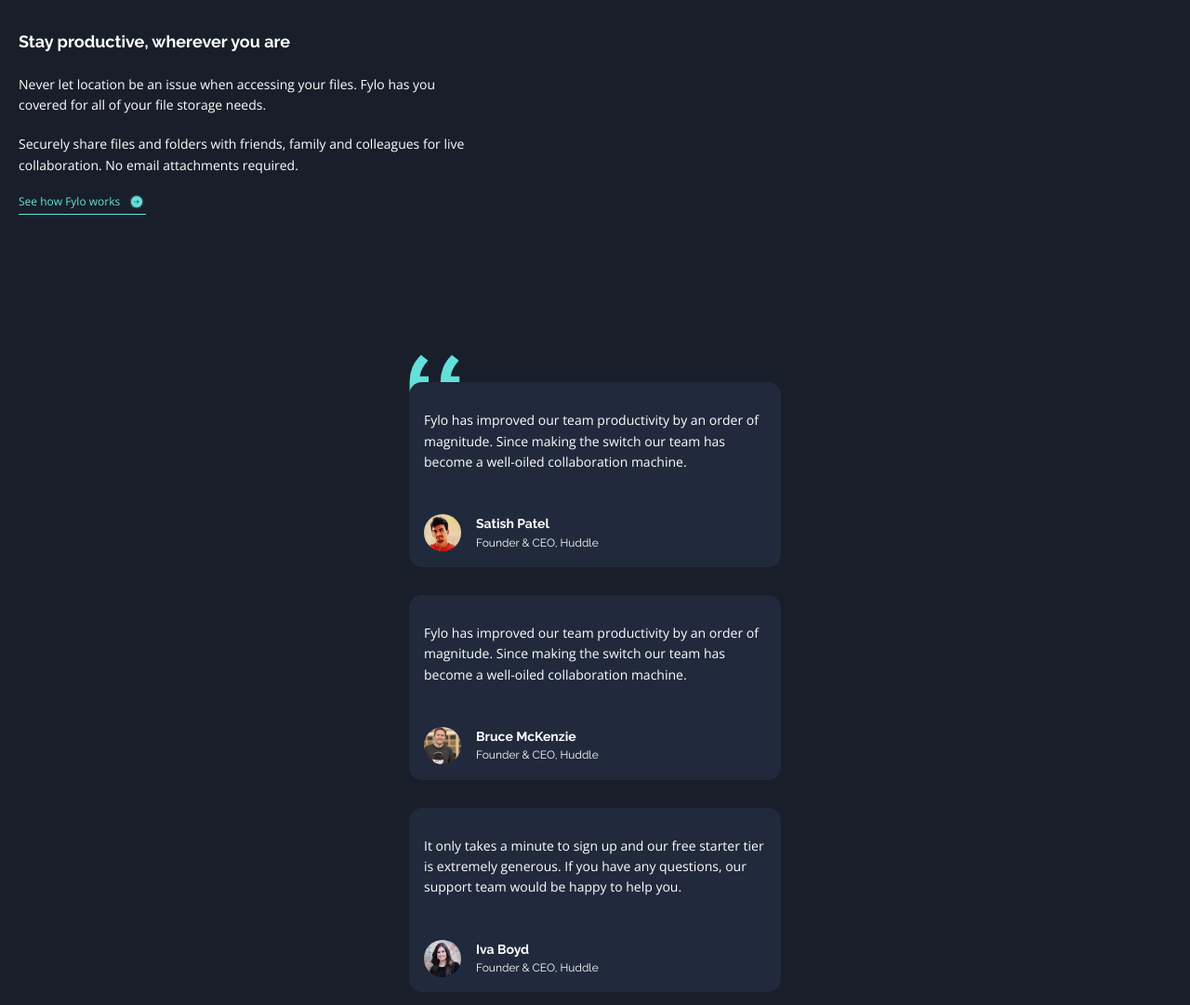
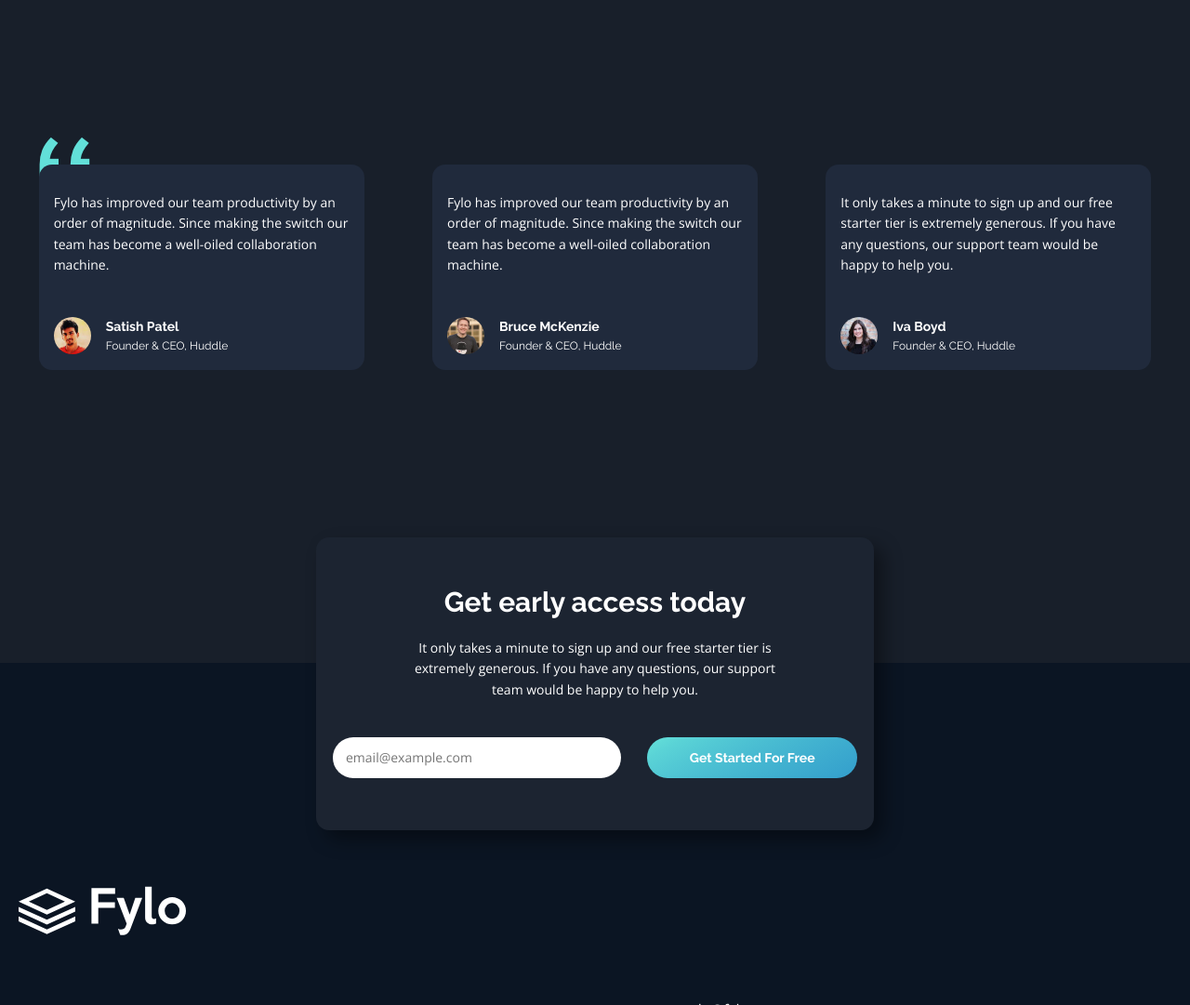
Before and after one commit to vanzasetia/fylo-dark-theme-landing-page, a plain HTML site: page index.html in a window 1280 px wide. Shown: the part 1719-2800 px from the top of the page at 93% size. Drawn offline with nearby package versions, Linux system fonts and the light colour scheme; a script that the page names is missing.

Commit message:
Added layout for 800px above

```diff
--- a/css/style.css
+++ b/css/style.css
@@ -485,6 +485,11 @@
     height: 31.25rem;
   }
 }
+@media screen and (min-width: 50em) {
+  .header {
+    background-image: url("../images/bg-curvy-desktop.svg");
+  }
+}
 
 .header__content {
   margin-top: 2.5rem;
@@ -596,6 +601,17 @@
   flex-direction: column-reverse;
   gap: 1.25rem;
 }
+@media screen and (min-width: 50em) {
+  .productive .container {
+    display: flex;
+    flex-direction: row-reverse;
+  }
+}
+
+.productive__text {
+  margin: 0 auto;
+  max-width: 31.25rem;
+}
 
 .productive__title {
   font-size: 1.125rem;
@@ -603,7 +619,6 @@
 
 .productive__description {
   margin: 1.25rem 0;
-  max-width: 31.25rem;
 }
 
 .productive__link {
@@ -637,8 +652,16 @@
 }
 
 .testimonials .container {
-  display: grid;
+  display: flex;
+  flex-direction: column;
   gap: 1.875rem;
+}
+@media screen and (min-width: 50em) {
+  .testimonials .container {
+    flex-direction: row;
+    flex-wrap: wrap;
+    justify-content: center;
+  }
 }
 
 .testimonials__card {
@@ -650,7 +673,7 @@
   border-radius: 1em;
   background-color: #202a3c;
   padding: 1rem;
-  max-width: 25rem;
+  max-width: 21.875rem;
 }
 
 .testimonials__quotes {
@@ -702,14 +725,36 @@
   max-width: 25rem;
   text-align: center;
 }
+@media screen and (min-width: 50em) {
+  .cta__card {
+    max-width: 37.5rem;
+  }
+}
 
 .cta__title {
   font-size: 1.25rem;
+}
+@media screen and (min-width: 50em) {
+  .cta__title {
+    font-size: 1.875rem;
+  }
+}
+
+.cta__description {
+  margin-right: auto;
+  margin-left: auto;
+  max-width: 25rem;
 }
 
 .cta__form {
   display: grid;
   margin-top: 2.5rem;
+}
+@media screen and (min-width: 50em) {
+  .cta__form {
+    justify-content: space-between;
+    grid-template-columns: 55% 40%;
+  }
 }
 
 .cta__input-email {
@@ -723,6 +768,12 @@
   outline: none;
 }
 
+.cta__input-submit {
+  margin-top: 0;
+  padding: 0.875rem;
+  height: 2.75rem;
+}
+
 .cta__error-message {
   visibility: hidden;
   opacity: 0;
@@ -731,6 +782,11 @@
   color: #ff4242;
   font-size: 0.75rem;
   font-weight: 700;
+}
+@media screen and (min-width: 50em) {
+  .cta__error-message {
+    text-align: left;
+  }
 }
 
 .cta__input-email:focus:invalid ~ .cta__error-message {
--- a/index.html
+++ b/index.html
@@ -220,10 +220,12 @@
             questions, our support team would be happy to help you.
           </p>
           <form class="cta__form">
-            <label for="email" class="sr-only">Enter email</label>
-            <input name="email" id="email" type="email" class="cta__input-email" placeholder="email@example.com" required>
-            <div class="cta__error-message">
-              Please enter a valid email address
+            <div class="form-control">
+              <label for="email" class="sr-only">Enter email</label>
+              <input name="email" id="email" type="email" class="cta__input-email" placeholder="email@example.com" required>
+              <div class="cta__error-message">
+                Please enter a valid email address
+              </div>
             </div>
             <input type="submit" value="Get Started For Free" class="cta__input-submit btn btn--cta">
           </form>
--- a/scss/abstracts/_variables.scss
+++ b/scss/abstracts/_variables.scss
@@ -40,7 +40,7 @@
 $breakpoints-up: (
   'very-small': 31.25em, // => 500px,
   'small': 40.625em, // => 650px,
-  'medium': 56.25em, // => 900px,
+  'medium': 50em, // => 800px,
   'large': 75em, // => 1200px,
   'very-large': 87.5em, // => 1400px
 );
@@ -48,7 +48,7 @@
 $breakpoints-down: (
   'very-small': 31.1875em, // => 499px,
   'small': 40.5625em, // => 649px,
-  'medium': 56.1875em, // => 899px,
+  'medium': 49.9375em, // => 799px,
   'large': 74.9375em, // => 1199px,
   'very-large': 87.4375em, // => 1399px
 );
--- a/scss/layout/_cta.scss
+++ b/scss/layout/_cta.scss
@@ -13,15 +13,34 @@
   padding: rem(32) rem(18);
   max-width: rem(400);
   text-align: center;
+
+  @include breakpoint-up('medium') {
+    max-width: rem(600);
+  }
 }
 
 .cta__title {
   font-size: rem(20);
+
+  @include breakpoint-up('medium') {
+    font-size: rem(30);
+  }
+}
+
+.cta__description {
+  margin-right: auto;
+  margin-left: auto;
+  max-width: rem(400);
 }
 
 .cta__form {
   display: grid;
   margin-top: rem(40);
+
+  @include breakpoint-up('medium') {
+    justify-content: space-between;
+    grid-template-columns: 55% 40%;
+  }
 }
 
 .cta__input-email {
@@ -36,6 +55,12 @@
   }
 }
 
+.cta__input-submit {
+  margin-top: 0;
+  padding: rem(14);
+  height: rem(44);
+}
+
 .cta__error-message {
   visibility: hidden;
   opacity: 0;
@@ -44,6 +69,10 @@
   color: $error-color;
   font-size: rem(12);
   font-weight: 700;
+
+  @include breakpoint-up('medium') {
+    text-align: left;
+  }
 }
 
 // Email validation
--- a/scss/layout/_header.scss
+++ b/scss/layout/_header.scss
@@ -12,6 +12,10 @@
 
   @include breakpoint-up('very-small') {
     height: rem(500);
+  }
+
+  @include breakpoint-up('medium') {
+    background-image: url('../images/bg-curvy-desktop.svg');
   }
 }
 
--- a/scss/layout/_productive.scss
+++ b/scss/layout/_productive.scss
@@ -8,6 +8,16 @@
   display: flex;
   flex-direction: column-reverse;
   gap: rem(20);
+
+  @include breakpoint-up('medium') {
+    display: flex;
+    flex-direction: row-reverse;
+  }
+}
+
+.productive__text {
+  margin: 0 auto;
+  max-width: rem(500);
 }
 
 .productive__title {
@@ -16,7 +26,6 @@
 
 .productive__description {
   margin: rem(20) 0;
-  max-width: rem(500);
 }
 
 .productive__link {
--- a/scss/layout/_testimonials.scss
+++ b/scss/layout/_testimonials.scss
@@ -5,8 +5,15 @@
 }
 
 .testimonials .container {
-  display: grid;
+  display: flex;
+  flex-direction: column;
   gap: rem(30);
+
+  @include breakpoint-up('medium') {
+    flex-direction: row;
+    flex-wrap: wrap;
+    justify-content: center;
+  }
 }
 
 // The card on mobile design is too small so I make it bigger.
@@ -19,7 +26,7 @@
   border-radius: 1em;
   background-color: $card-bg;
   padding: rem(16);
-  max-width: rem(400);
+  max-width: rem(350);
 }
 
 .testimonials__quotes {
```
